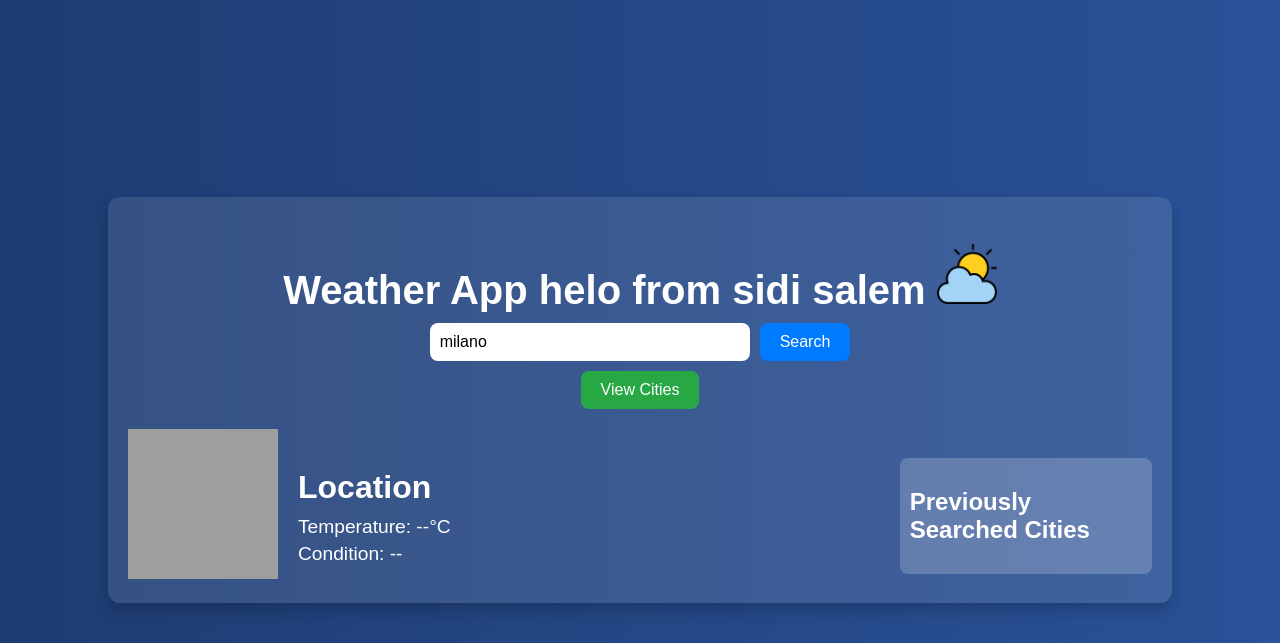
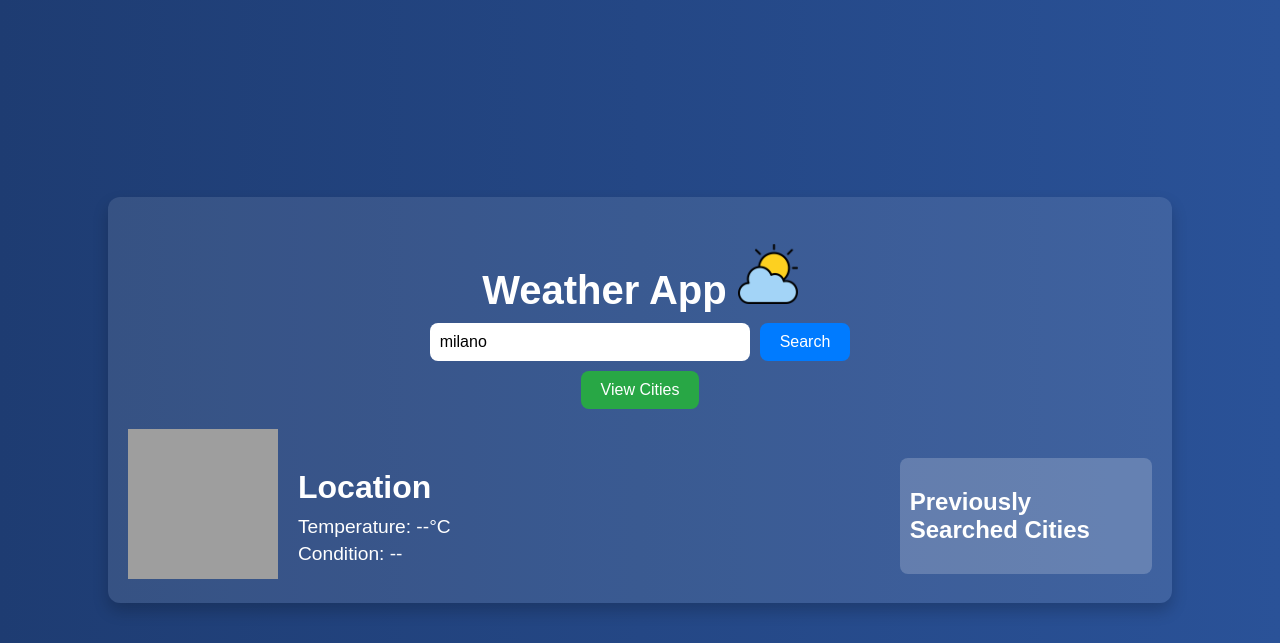
Before and after one commit to Abdelrahman142/weatherapp, a Flask app: page / in a window 1280 px wide. Shown: the top 643 px of the page. Run offline with Flask 2, Linux system fonts and the light colour scheme; data comes from the database, SQL or seed files in the repository; grey boxes are pictures that could not be loaded.

Commit message:
Update index.html

```diff
--- a/templates/index.html
+++ b/templates/index.html
@@ -10,7 +10,7 @@
     <div class="weather-app">
       <header>
         <h1>
-          Weather App helo from sidi salem
+          Weather App
           <img
             src="./static/images/cloudy.png"
             alt="Cloudy Icon"
```
